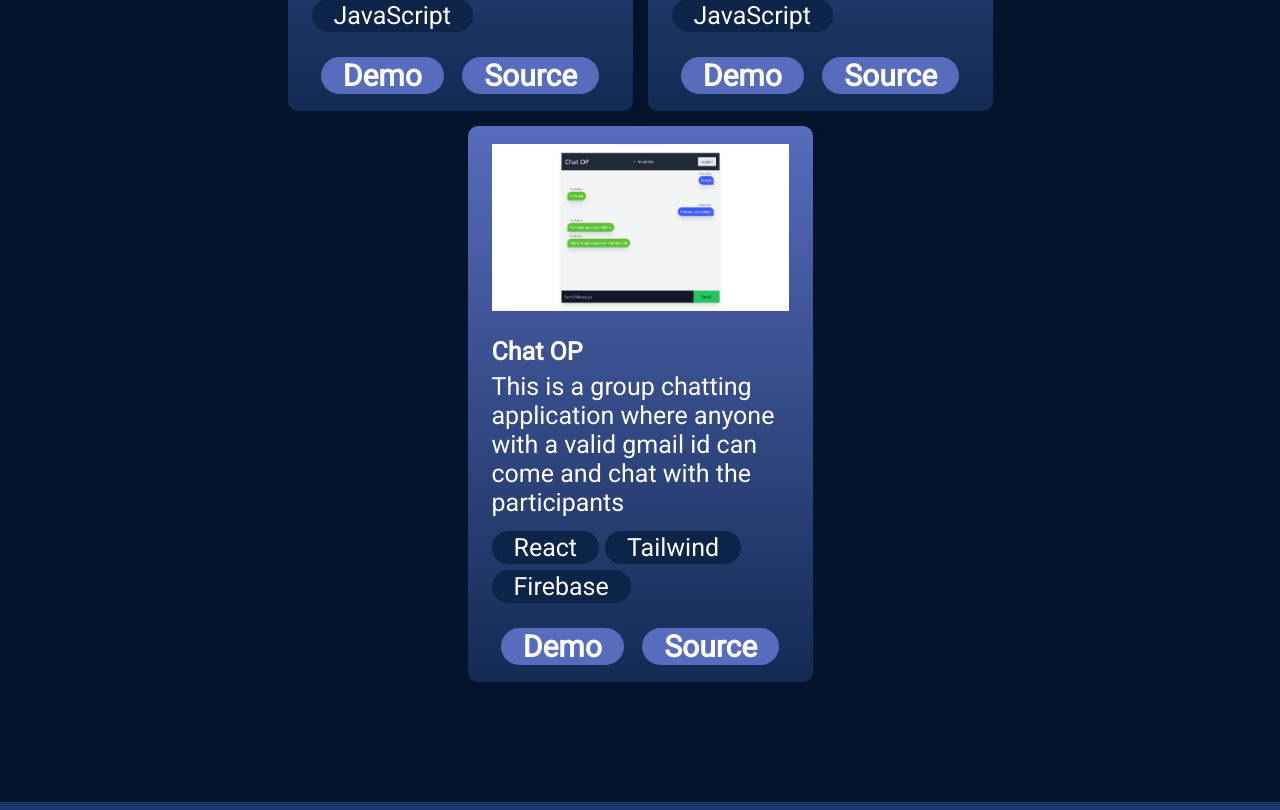
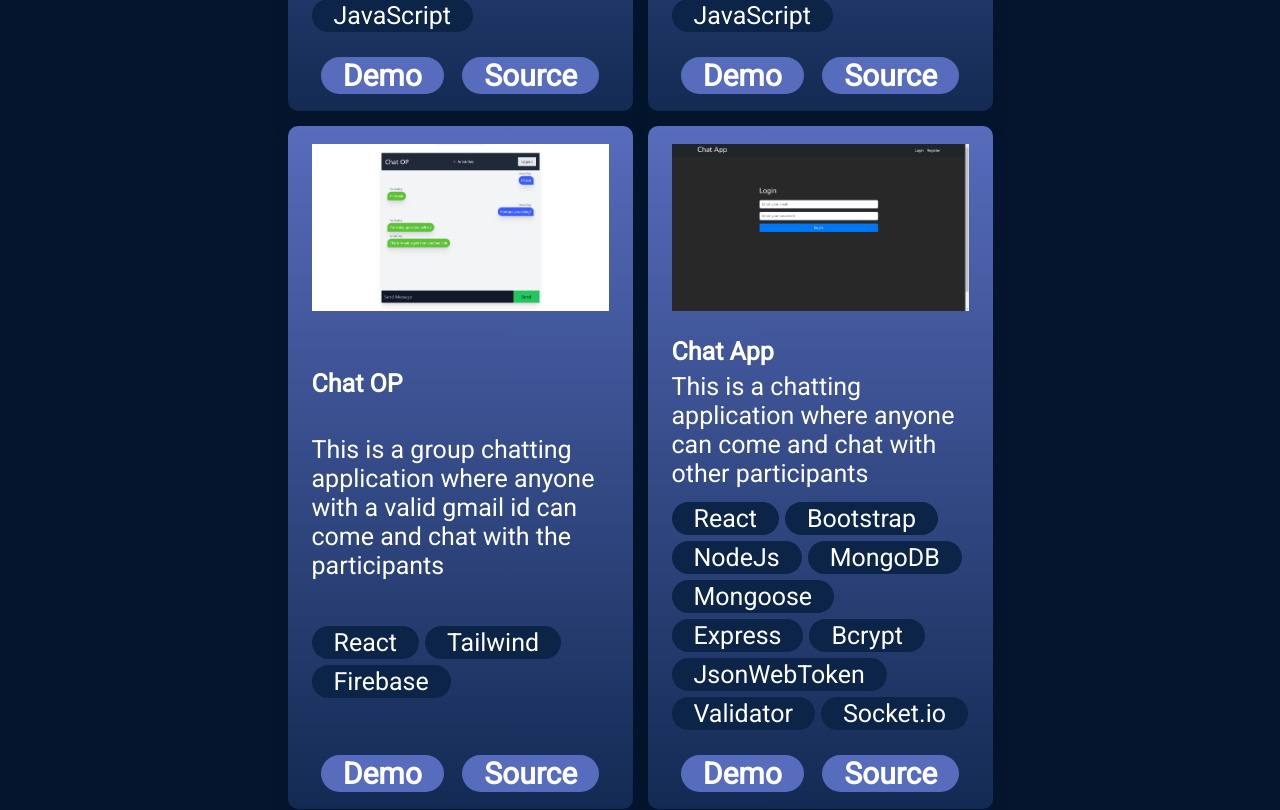
Before and after one commit to StarkArnab/StarkArnab.github.io, a React (Vite) app: page / in a window 1280 px wide. Shown: the part 3640-4450 px from the top of the page. Built offline with nearby package versions, Linux system fonts and the light colour scheme.

Commit message:
added new project and updated the resume link

```diff
--- a/src/components/Hero/Hero.jsx
+++ b/src/components/Hero/Hero.jsx
@@ -23,9 +23,9 @@ export const Hero = () => {
         <a
           onClick={() => {
             const url =
-              "https://drive.google.com/file/d/1Ek2h3bkaGA3fqDXek8U2-VdZeBl50zuC/view?usp=sharing";
+              "https://drive.google.com/file/d/1_fPLzeAJkc4ZUTaQ7qMIQgzhZrK5XDMD/view?usp=sharing";
             const download =
-              "https://drive.google.com/uc?export=download&id=1Ek2h3bkaGA3fqDXek8U2-VdZeBl50zuC";
+              "https://drive.google.com/uc?export=download&id=1_fPLzeAJkc4ZUTaQ7qMIQgzhZrK5XDMD";
             window.open(url);
             window.location.href = download;
           }}
--- a/src/components/Navbar/Navbar.jsx
+++ b/src/components/Navbar/Navbar.jsx
@@ -54,9 +54,9 @@ export const Navbar = () => {
             <a
               onClick={() => {
                 const url =
-                  "https://drive.google.com/file/d/1Ek2h3bkaGA3fqDXek8U2-VdZeBl50zuC/view?usp=sharing";
+                  "https://drive.google.com/file/d/1_fPLzeAJkc4ZUTaQ7qMIQgzhZrK5XDMD/view?usp=sharing";
                 const download =
-                  "https://drive.google.com/uc?export=download&id=1Ek2h3bkaGA3fqDXek8U2-VdZeBl50zuC";
+                  "https://drive.google.com/uc?export=download&id=1_fPLzeAJkc4ZUTaQ7qMIQgzhZrK5XDMD";
                 window.open(url);
                 window.location.href = download;
               }}
--- a/src/data/projects.json
+++ b/src/data/projects.json
@@ -22,5 +22,24 @@
     "skills": ["React", "Tailwind", "Firebase"],
     "demo": "https://chat-op.vercel.app/",
     "source": "https://github.com/StarkArnab/Chat-Application"
+  },
+  {
+    "title": "Chat App",
+    "imageSrc": "projects/Chat-App.png",
+    "description": "This is a chatting application where anyone can come and chat with other participants",
+    "skills": [
+      "React",
+      "Bootstrap",
+      "NodeJs",
+      "MongoDB",
+      "Mongoose",
+      "Express",
+      "Bcrypt",
+      "JsonWebToken",
+      "Validator",
+      "Socket.io"
+    ],
+    "demo": "https://musical-pie-9b8605.netlify.app/",
+    "source": "https://github.com/StarkArnab/chat-app"
   }
 ]
```
Also changed, not shown: assets/projects/Chat-App.png (added).
